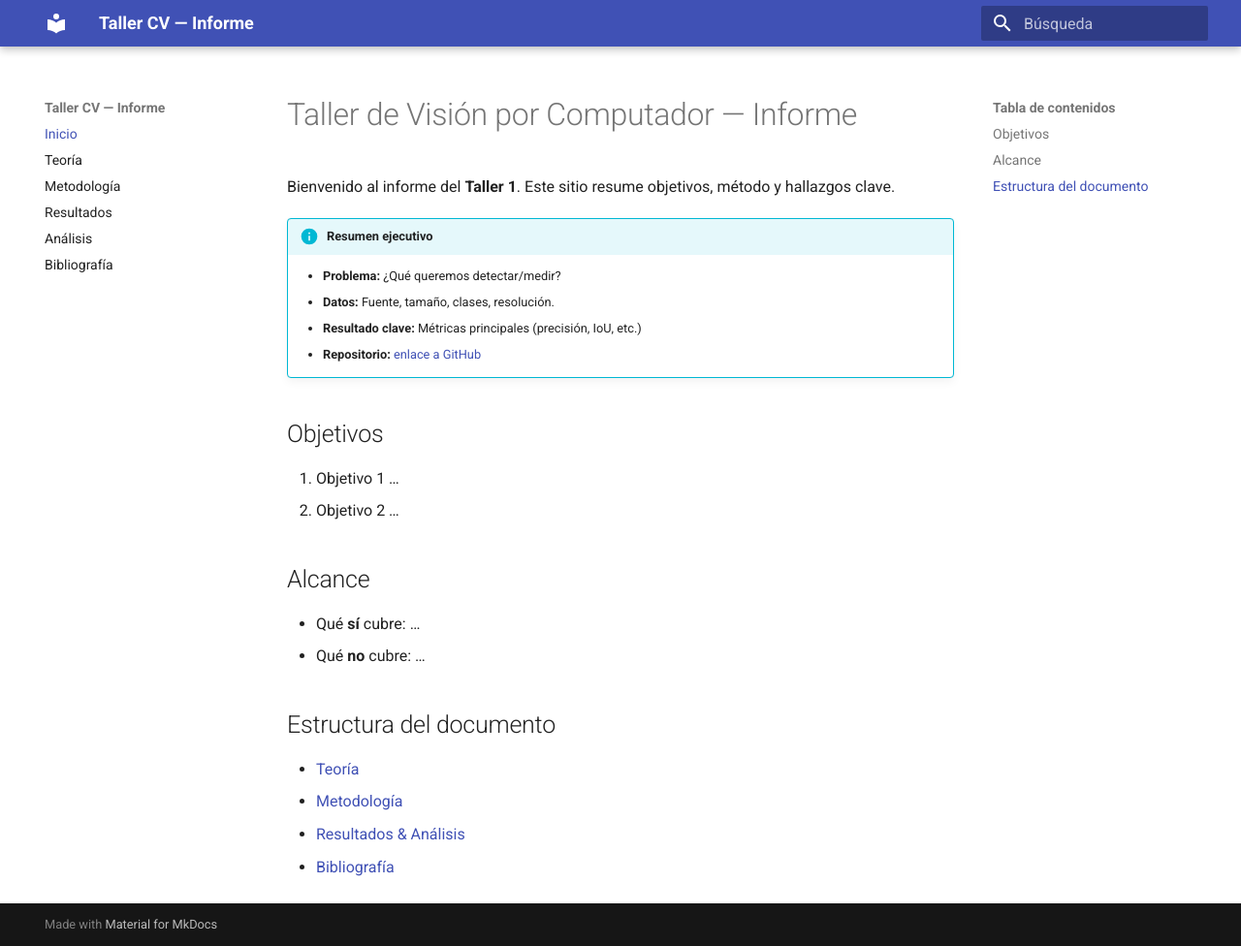
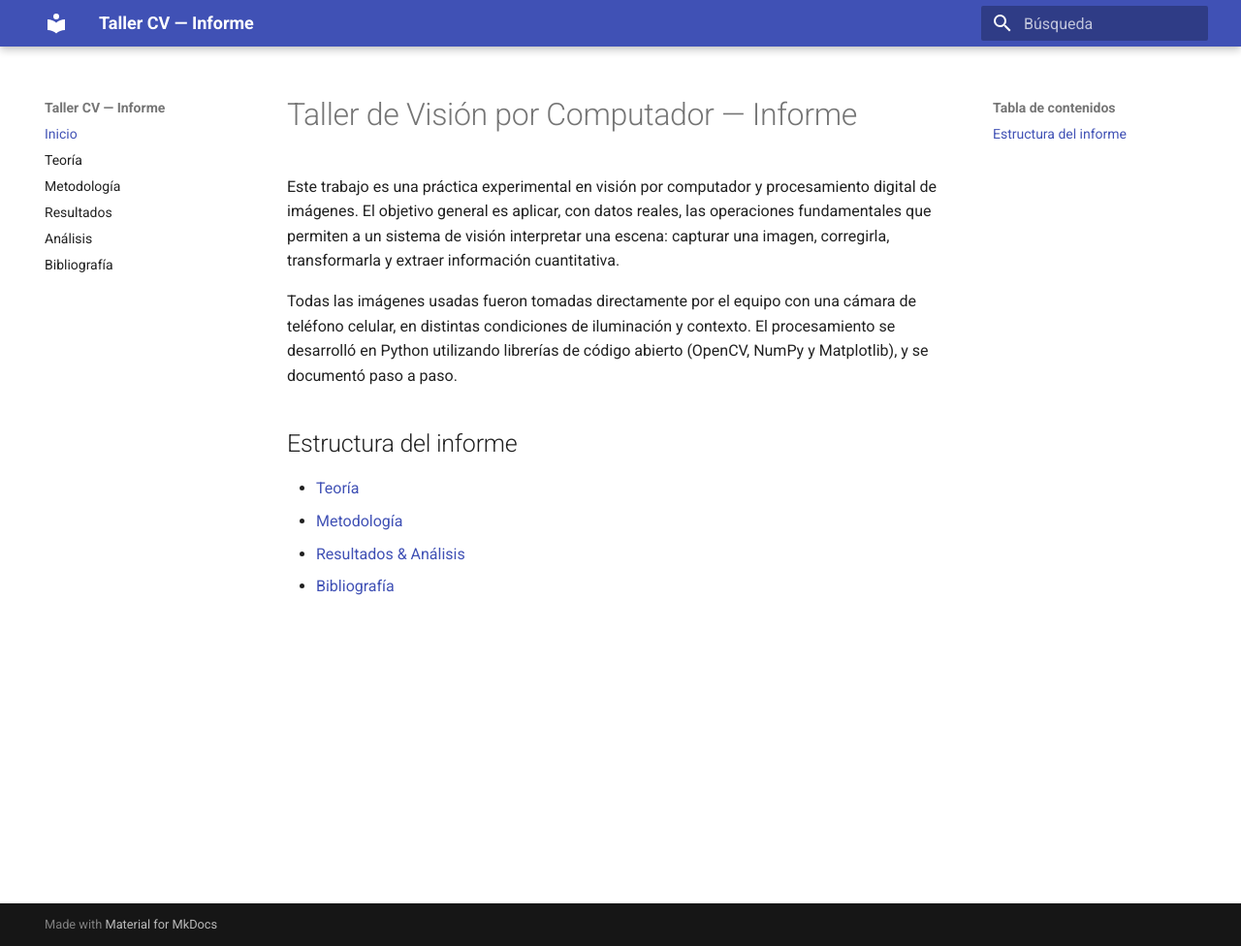
Before and after one commit to NeuroVisionUNAL2025/taller_1, an MkDocs documentation site: the page built from docs/index.md, in a window 1280 px wide and 976 px high. Shown: the whole window at 97% size. Built offline with MkDocs 1.6.1 and Material for MkDocs 9.7.7, drawn with Linux system fonts in a browser that asks for light colours.

Commit message:
Revise introduction and report structure; enhance clarity by providing a detailed overview of the experimental work in computer vision and image processing.

```diff
--- a/docs/index.md
+++ b/docs/index.md
@@ -1,22 +1,10 @@
 # Taller de Visión por Computador — Informe
 
-Bienvenido al informe del **Taller 1**. Este sitio resume objetivos, método y hallazgos clave.
+Este trabajo es una práctica experimental en visión por computador y procesamiento digital de imágenes. El objetivo general es aplicar, con datos reales, las operaciones fundamentales que permiten a un sistema de visión interpretar una escena: capturar una imagen, corregirla, transformarla y extraer información cuantitativa.
 
-!!! info "Resumen ejecutivo"
-    - **Problema:** ¿Qué queremos detectar/medir?
-    - **Datos:** Fuente, tamaño, clases, resolución.
-    - **Resultado clave:** Métricas principales (precisión, IoU, etc.)
-    - **Repositorio:** [enlace a GitHub](https://github.com/usuario/repo)
+Todas las imágenes usadas fueron tomadas directamente por el equipo con una cámara de teléfono celular, en distintas condiciones de iluminación y contexto. El procesamiento se desarrolló en Python utilizando librerías de código abierto (OpenCV, NumPy y Matplotlib), y se documentó paso a paso.
 
-## Objetivos
-1. Objetivo 1 …
-2. Objetivo 2 …
-
-## Alcance
-- Qué **sí** cubre: …
-- Qué **no** cubre: …
-
-## Estructura del documento
+## Estructura del informe
 - [Teoría](teoria.md)
 - [Metodología](metodologia.md)
 - [Resultados & Análisis](resultados_analisis.md)
```
